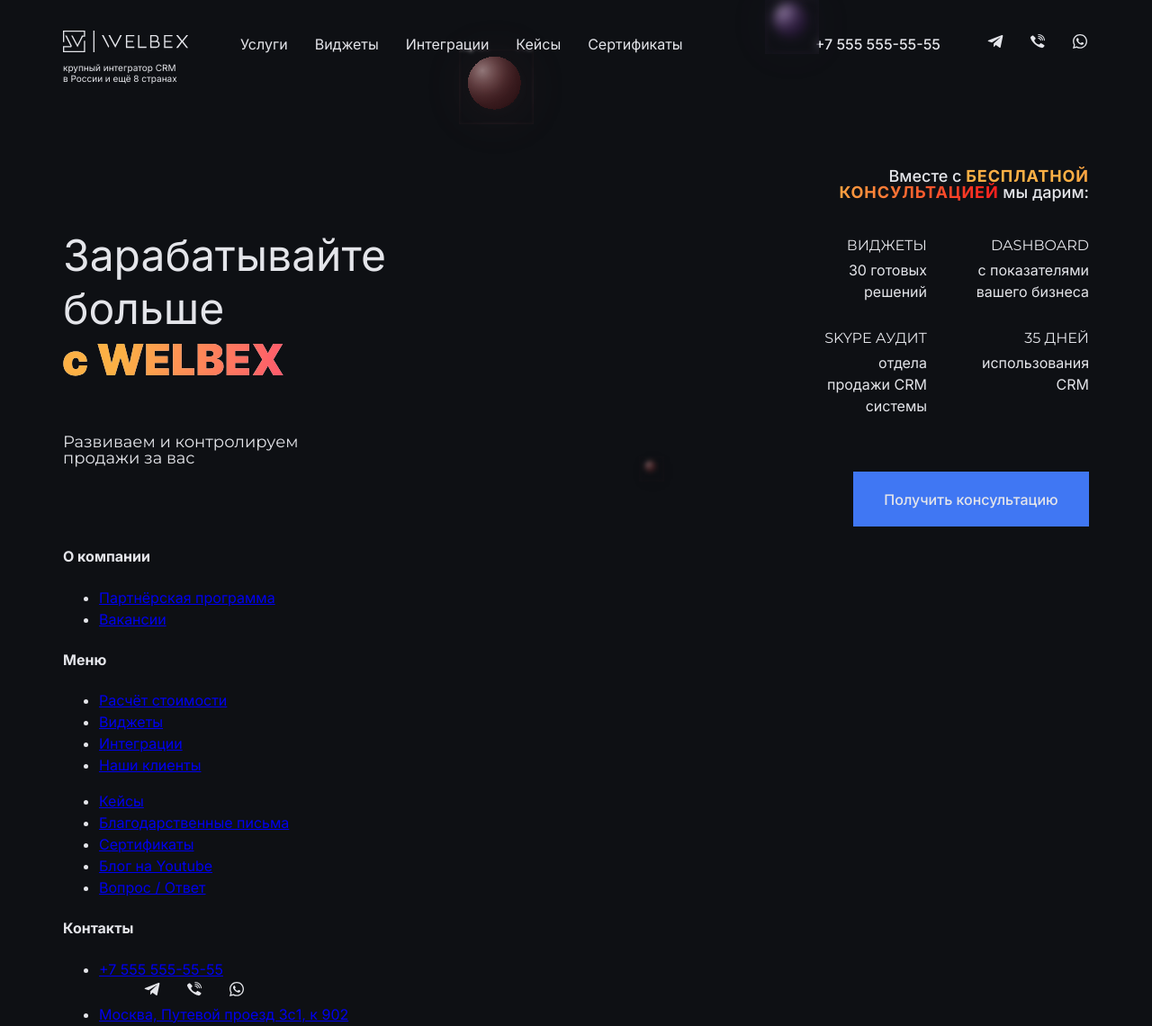
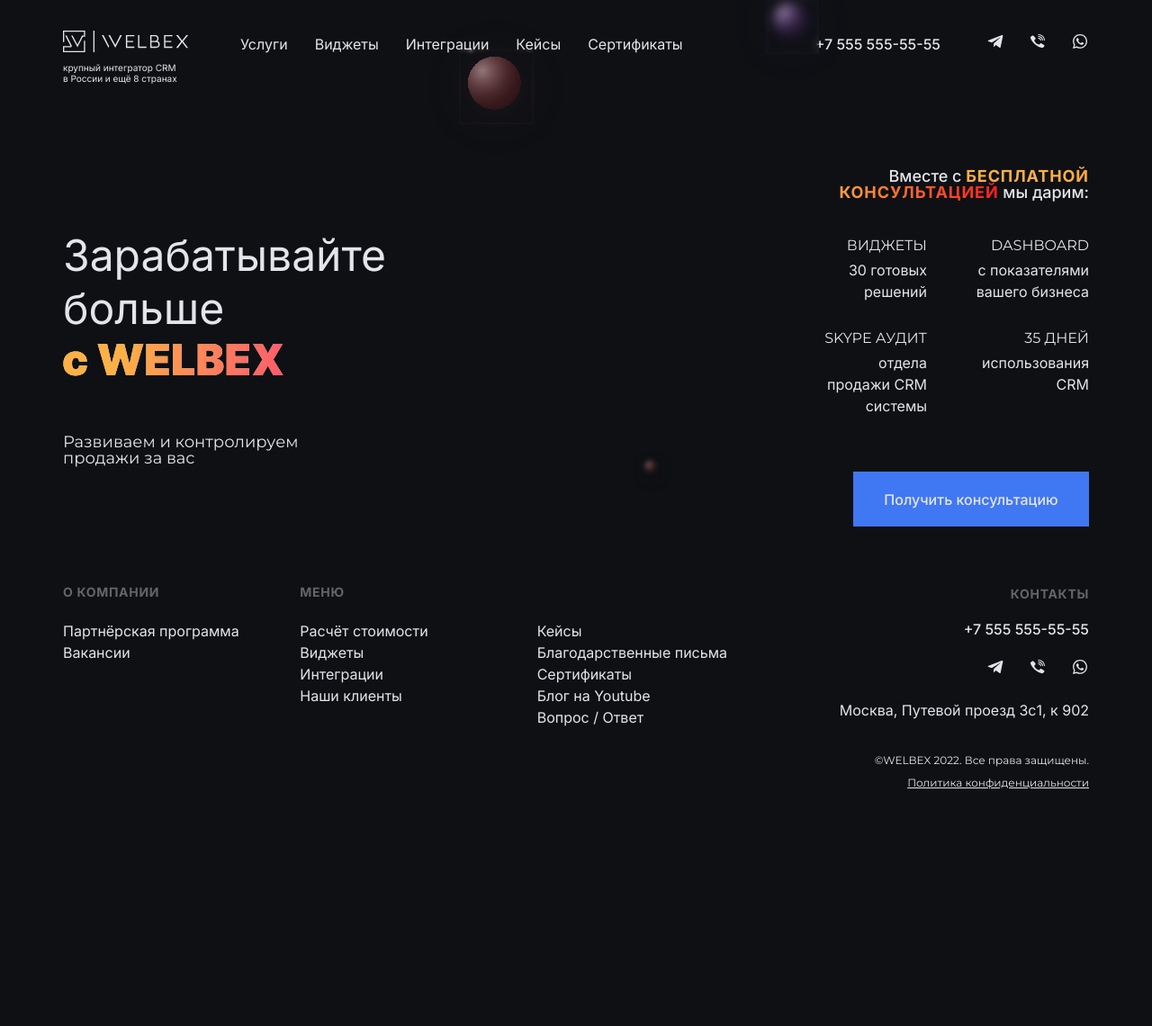
Before and after one commit to myr-irina/layout-welbex, a website: page index.html in a window 1280 px wide. Shown: the whole page at 90% size. After the commit the page ends 900 px from the top, so only its background shows below. Drawn offline with Linux system fonts and the light colour scheme.

Commit message:
feat: add footer layout with styling

```diff
--- a/abstracts/_constants.scss
+++ b/abstracts/_constants.scss
@@ -1,5 +1,6 @@
 $color-background-page: #0e1014;
 $color-text: #e4e5ea;
+$color-text-secondary: #656566;
 
 $page-width: 1440px;
 $content-width: 1140px;
--- a/base/_base.scss
+++ b/base/_base.scss
@@ -27,3 +27,7 @@
   @extend %font-add;
   margin: 0;
 }
+
+h4 {
+  margin: 0;
+}
--- a/index.html
+++ b/index.html
@@ -121,58 +121,93 @@
       </section>
       <section class="footer">
         <div class="wrapper footer__wrapper">
-          <div class="footer-contents layout-2-column">
-            <div class="footer-navigation layout-3-column">
-              <div class="footer-navigation__column">
-                <h4 class="footer-navigation__title">О компании</h4>
-                <ul class="footer-navigation__links">
-                  <li><a href="#">Партнёрская программа</a></li>
-                  <li><a href="#">Вакансии</a></li>
+          <div class="footer__contents">
+            <div class="footer__contents-left layout-3-column">
+              <div class="footer__column">
+                <h4 class="footer__title">О компании</h4>
+                <ul class="footer__links">
+                  <li>
+                    <a class="footer__link" href="#">Партнёрская программа</a>
+                  </li>
+                  <li>
+                    <a class="footer__link" href="#">Вакансии</a>
+                  </li>
                 </ul>
               </div>
-              <div class="footer-navigation__column">
-                <h4 class="footer-navigation__title">Меню</h4>
-                <ul class="footer-navigation__links">
-                  <li><a href="#">Расчёт стоимости</a></li>
-                  <li><a href="#">Виджеты</a></li>
-                  <li><a href="#">Интеграции</a></li>
-                  <li><a href="#">Наши клиенты</a></li>
+
+              <div class="footer__column">
+                <h4 class="footer__title">Меню</h4>
+                <ul class="footer__links">
+                  <li>
+                    <a class="footer__link" href="#">Расчёт стоимости</a>
+                  </li>
+                  <li>
+                    <a class="footer__link" href="#">Виджеты</a>
+                  </li>
+                  <li>
+                    <a class="footer__link" href="#">Интеграции</a>
+                  </li>
+                  <li>
+                    <a class="footer__link" href="#">Наши клиенты</a>
+                  </li>
                 </ul>
               </div>
-              <div class="footer-navigation__column">
-                <ul class="footer-navigation__links">
-                  <li><a href="#">Кейсы</a></li>
-                  <li><a href="#">Благодарственные письма</a></li>
-                  <li><a href="#">Сертификаты</a></li>
-                  <li><a href="#">Блог на Youtube</a></li>
-                  <li><a href="#">Вопрос / Ответ</a></li>
+
+              <div class="footer__column">
+                <h4 class="footer__title"></h4>
+                <ul class="footer__links">
+                  <li><a class="footer__link" href="#">Кейсы</a></li>
+                  <li>
+                    <a class="footer__link" href="#">Благодарственные письма</a>
+                  </li>
+                  <li>
+                    <a class="footer__link" href="#">Сертификаты</a>
+                  </li>
+                  <li>
+                    <a class="footer__link" href="#">Блог на Youtube</a>
+                  </li>
+                  <li>
+                    <a class="footer__link" href="#">Вопрос / Ответ</a>
+                  </li>
                 </ul>
               </div>
             </div>
-            <div class="footer_contacts">
-              <h4 class="footer-navigation__title">Контакты</h4>
-              <ul class="footer-navigation__links">
-                <li><a href="#">+7 555 555-55-55</a></li>
+            <div class="footer__contents-right">
+              <h4 class="footer__title footer__title-right">Контакты</h4>
+              <ul class="footer__links footer__links-right">
+                <li>
+                  <a class="footer__link link-tel" href="#">+7 555 555-55-55</a>
+                </li>
                 <ul class="socials">
                   <li class="socials__item">
-                    <a href="#" class="link-button">
+                    <a href="#" class="footer__link">
                       <span class="ico ico_telegram"></span>
                     </a>
                   </li>
                   <li class="socials__item">
-                    <a href="#" class="link-button">
+                    <a href="#" class="footer__link">
                       <span class="ico ico_viber"></span>
                     </a>
                   </li>
-                  <li class="socials__item">
+                  <li class="footer__link socials__item">
                     <a href="#" class="link-button">
                       <span class="ico ico_whatsup"></span>
                     </a>
                   </li>
                 </ul>
-                <li><a href="#">Москва, Путевой проезд 3с1, к 902</a></li>
+                <li>
+                  <a class="footer__link footer__link-address" href="#"
+                    >Москва, Путевой проезд 3с1, к 902</a
+                  >
+                </li>
               </ul>
             </div>
+          </div>
+          <div class="copyright">
+            <p class="copyright__text">©WELBEX 2022. Все права защищены.</p>
+            <a href="#" class="footer__link link-decoration"
+              >Политика конфиденциальности</a
+            >
           </div>
         </div>
       </section>
--- /dev/null
+++ b/layout/_footer.scss
@@ -0,0 +1,78 @@
+.footer {
+  margin: 60px 0 20px 0;
+}
+
+.footer__contents {
+  display: flex;
+  flex-direction: row;
+  justify-content: space-between;
+  align-items: center;
+}
+
+.layout-3-column {
+  display: grid;
+  grid-template-columns: repeat(3, 1fr);
+  column-gap: 52px;
+}
+
+.footer__links {
+  list-style-type: none;
+  padding: 0;
+  margin: 20px 0 0 0;
+}
+
+.footer__link {
+  text-decoration: none;
+  color: $color-text;
+  cursor: pointer;
+
+  @include font($size: 1.6rem, $weight: 400);
+}
+
+.footer__title {
+  display: inline-block;
+  color: $color-text-secondary;
+  @include font($size: 1.4rem, $weight: 700);
+
+  letter-spacing: 0.7px;
+  text-transform: uppercase;
+}
+
+.footer__contents-right {
+  display: flex;
+  flex-direction: column;
+  align-items: flex-end;
+}
+
+.footer__links-right {
+  display: flex;
+  flex-direction: column;
+  align-items: flex-end;
+  gap: 20px;
+}
+
+.footer__link-address {
+  @include font($weight: 400, $size: 1.6rem);
+}
+
+.footer__wrapper {
+  display: flex;
+  flex-direction: column;
+}
+.copyright {
+  margin-top: 30px;
+  align-self: flex-end;
+  text-align: right;
+}
+
+.link-decoration {
+  text-decoration: underline;
+  @extend %font-add;
+  @include font($size: 1.2rem, $weight: 400);
+}
+
+.copyright__text {
+  margin: 0 0 5px 0;
+  @extend %font-add;
+  @include font($size: 1.2rem, $weight: 400);
+}
--- a/layout/_header.scss
+++ b/layout/_header.scss
@@ -14,6 +14,7 @@
 .header__logo {
   display: flex;
   position: relative;
+  cursor: pointer;
 }
 
 .header__logo-text {
--- a/sass/style.scss
+++ b/sass/style.scss
@@ -9,6 +9,7 @@
 @import '../layout/wrapper';
 @import '../layout/header';
 @import '../layout/columns';
+@import '../layout/footer';
 
 // base
 @import '../base/base';
```
Also changed, not shown: sass/style.css, 1 other file.
